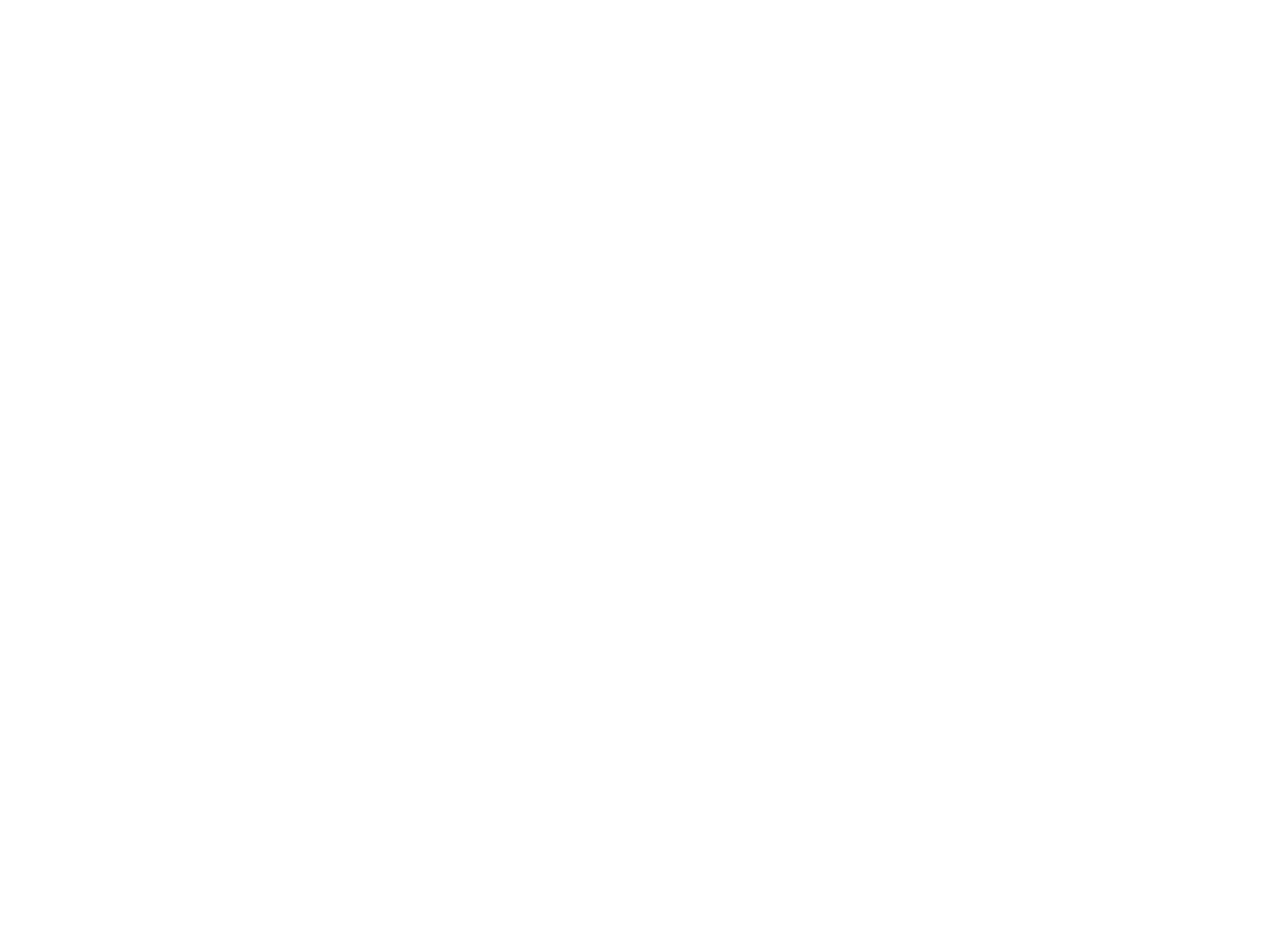
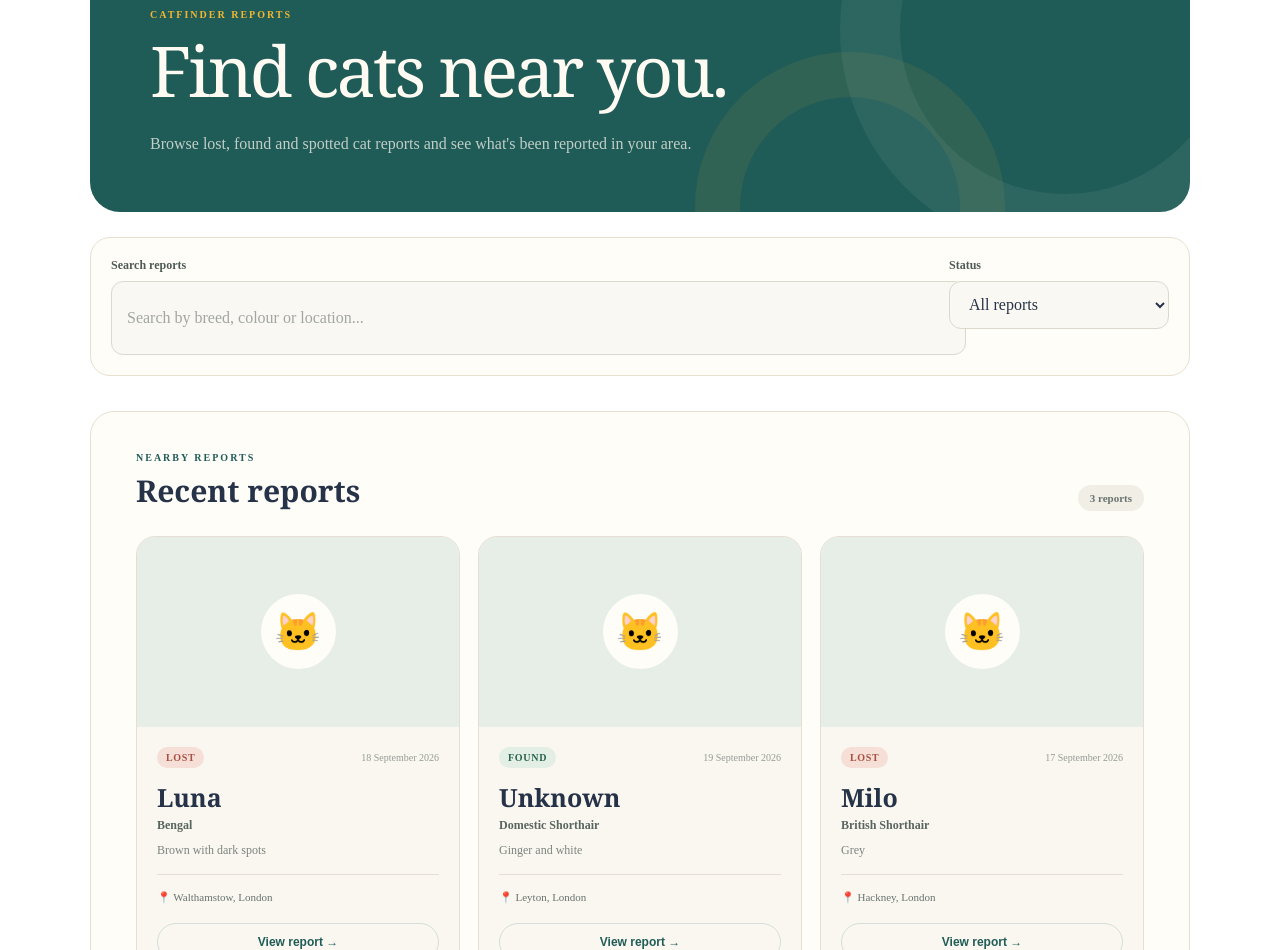
Before and after one commit to arjetabx/cat-finder, a React app in the folder frontend/: page /browse in a window 1280 px wide. Shown: the part 202-1152 px from the top of the page. Before the commit the page ends 800 px from the top, so only its background shows below. Built offline with nearby package versions, Linux system fonts and the light colour scheme; the HTML template or start-up script is replaced by a standard one.

Commit message:
updating ui- browse cats page

```diff
--- a/frontend/src/index.css
+++ b/frontend/src/index.css
@@ -1887,3 +1887,367 @@
 .nav-report-button:hover {
   background: #174c48;
 }
+
+/* =====================================================
+   BROWSE CATS PAGE
+===================================================== */
+
+.browse-page {
+  max-width: 1100px;
+  margin: 0 auto;
+  padding: 65px 6% 100px;
+}
+
+/* Header */
+
+.browse-header {
+  position: relative;
+  margin-bottom: 25px;
+  padding: 55px 60px;
+  overflow: hidden;
+  background: #205c57;
+  border-radius: 30px;
+  color: white;
+}
+
+.browse-header::before {
+  content: "";
+  position: absolute;
+  width: 330px;
+  height: 330px;
+  right: -100px;
+  top: -150px;
+  border: 60px solid rgba(255, 255, 255, 0.06);
+  border-radius: 50%;
+}
+
+.browse-header::after {
+  content: "";
+  position: absolute;
+  width: 220px;
+  height: 220px;
+  left: 55%;
+  bottom: -150px;
+  border: 45px solid rgba(242, 182, 50, 0.08);
+  border-radius: 50%;
+}
+
+.browse-header > * {
+  position: relative;
+  z-index: 2;
+}
+
+.browse-label {
+  margin: 0 0 16px;
+  color: #f2b632;
+  font-size: 10px;
+  font-weight: 800;
+  letter-spacing: 2px;
+}
+
+.browse-header h1 {
+  margin: 0;
+  color: #fffaf2;
+  font-family: Georgia, "Times New Roman", serif;
+  font-size: clamp(46px, 6vw, 70px);
+  font-weight: 500;
+  line-height: 0.98;
+  letter-spacing: -3px;
+}
+
+.browse-header > p:last-child {
+  max-width: 600px;
+  margin: 25px 0 0;
+  color: rgba(255, 250, 242, 0.72);
+  font-size: 16px;
+  line-height: 1.7;
+}
+
+/* Search + filters */
+
+.browse-controls {
+  display: grid;
+  grid-template-columns: 1fr 220px;
+  gap: 15px;
+  margin-bottom: 35px;
+  padding: 20px;
+  background: #fffdf8;
+  border: 1px solid #e8dfd1;
+  border-radius: 20px;
+}
+
+.search-box,
+.filter-box {
+  display: flex;
+  flex-direction: column;
+  gap: 8px;
+}
+
+.browse-controls label {
+  color: #4f5b56;
+  font-size: 12px;
+  font-weight: 700;
+}
+
+.browse-controls input,
+.browse-controls select {
+  width: 100%;
+  min-height: 48px;
+  padding: 12px 15px;
+  border: 1px solid #ddd8ce;
+  border-radius: 12px;
+  outline: none;
+  background: #faf8f3;
+  color: #253247;
+  font: inherit;
+}
+
+.browse-controls input::placeholder {
+  color: #a2a6a1;
+}
+
+.browse-controls input:focus,
+.browse-controls select:focus {
+  background: #fffdf8;
+  border-color: #205c57;
+  box-shadow: 0 0 0 4px rgba(32, 92, 87, 0.08);
+}
+
+/* Results */
+
+.browse-results {
+  padding: 40px 45px;
+  background: #fffdf8;
+  border: 1px solid #e8dfd1;
+  border-radius: 24px;
+}
+
+.results-heading {
+  display: flex;
+  align-items: flex-end;
+  justify-content: space-between;
+  margin-bottom: 25px;
+}
+
+.results-label {
+  margin: 0 0 7px;
+  color: #205c57;
+  font-size: 10px;
+  font-weight: 800;
+  letter-spacing: 2px;
+}
+
+.results-heading h2 {
+  margin: 0;
+  color: #253247;
+  font-family: Georgia, "Times New Roman", serif;
+  font-size: 30px;
+  font-weight: 600;
+}
+
+.results-heading > span {
+  padding: 7px 12px;
+  background: #f1eee6;
+  border-radius: 50px;
+  color: #68736e;
+  font-size: 11px;
+  font-weight: 700;
+}
+
+/* Cat cards */
+
+.cat-grid {
+  display: grid;
+  grid-template-columns: repeat(3, 1fr);
+  gap: 18px;
+}
+
+.cat-card {
+  overflow: hidden;
+  background: #faf7f0;
+  border: 1px solid #e5ded2;
+  border-radius: 19px;
+  transition:
+    transform 0.2s ease,
+    box-shadow 0.2s ease,
+    border-color 0.2s ease;
+}
+
+.cat-card:hover {
+  transform: translateY(-4px);
+  border-color: #c9d5cf;
+  box-shadow: 0 12px 30px rgba(37, 50, 71, 0.08);
+}
+
+/* Image placeholder */
+
+.cat-card-image {
+  height: 190px;
+  display: flex;
+  align-items: center;
+  justify-content: center;
+  background: #e7eee8;
+}
+
+.cat-card-image span {
+  width: 75px;
+  height: 75px;
+  display: flex;
+  align-items: center;
+  justify-content: center;
+  background: #fffdf8;
+  border-radius: 50%;
+  font-size: 38px;
+}
+
+/* Card content */
+
+.cat-card-content {
+  padding: 20px;
+}
+
+.cat-card-top {
+  display: flex;
+  align-items: center;
+  justify-content: space-between;
+  gap: 10px;
+  margin-bottom: 12px;
+}
+
+.status {
+  display: inline-flex;
+  padding: 5px 9px;
+  border-radius: 50px;
+  font-size: 10px;
+  font-weight: 800;
+  text-transform: uppercase;
+  letter-spacing: 0.7px;
+}
+
+.status-lost {
+  background: #f5dfd7;
+  color: #a74f40;
+}
+
+.status-found {
+  background: #e3eee5;
+  color: #28634f;
+}
+
+.status-spotted {
+  background: #f4e8c8;
+  color: #87661b;
+}
+
+.cat-date {
+  color: #969b96;
+  font-size: 10px;
+}
+
+.cat-card h3 {
+  margin: 0 0 4px;
+  color: #253247;
+  font-family: Georgia, "Times New Roman", serif;
+  font-size: 25px;
+  font-weight: 600;
+}
+
+.cat-breed {
+  margin: 0 0 8px;
+  color: #59655f;
+  font-size: 12px;
+  font-weight: 600;
+}
+
+.cat-colour {
+  margin: 0 0 15px;
+  color: #7c847f;
+  font-size: 12px;
+  line-height: 1.5;
+}
+
+.cat-location {
+  margin: 0 0 18px;
+  padding-top: 14px;
+  border-top: 1px solid #e5ded2;
+  color: #68736e;
+  font-size: 11px;
+  line-height: 1.5;
+}
+
+/* View report */
+
+.view-report-button {
+  width: 100%;
+  padding: 11px 15px;
+  border: 1px solid #d4ddd8;
+  border-radius: 50px;
+  background: transparent;
+  color: #205c57;
+  font-size: 12px;
+  font-weight: 800;
+  cursor: pointer;
+  transition:
+    background 0.2s ease,
+    color 0.2s ease,
+    transform 0.2s ease;
+}
+
+.view-report-button:hover {
+  background: #205c57;
+  color: white;
+  transform: translateY(-1px);
+}
+
+/* Mobile */
+
+@media (max-width: 850px) {
+  .browse-page {
+    padding: 40px 5% 70px;
+  }
+
+  .browse-header {
+    padding: 45px 35px;
+  }
+
+  .browse-controls {
+    grid-template-columns: 1fr;
+  }
+
+  .cat-grid {
+    grid-template-columns: 1fr 1fr;
+  }
+
+  .browse-results {
+    padding: 30px 25px;
+  }
+}
+
+@media (max-width: 600px) {
+  .browse-header {
+    padding: 35px 23px;
+  }
+
+  .browse-header h1 {
+    font-size: 44px;
+    letter-spacing: -2px;
+  }
+
+  .browse-results {
+    padding: 25px 20px;
+  }
+
+  .results-heading {
+    align-items: flex-start;
+    gap: 15px;
+    flex-direction: column;
+  }
+
+  .cat-grid {
+    grid-template-columns: 1fr;
+  }
+
+  .cat-card-image {
+    height: 210px;
+  }
+}
--- a/frontend/src/pages/BrowseCats.jsx
+++ b/frontend/src/pages/BrowseCats.jsx
@@ -1,8 +1,114 @@
 function BrowseCats() {
+    const cats = [
+      {
+        id: 1,
+        name: 'Luna',
+        status: 'Lost',
+        breed: 'Bengal',
+        colour: 'Brown with dark spots',
+        location: 'Walthamstow, London',
+        date: '18 September 2026',
+      },
+      {
+        id: 2,
+        name: 'Unknown',
+        status: 'Found',
+        breed: 'Domestic Shorthair',
+        colour: 'Ginger and white',
+        location: 'Leyton, London',
+        date: '19 September 2026',
+      },
+      {
+        id: 3,
+        name: 'Milo',
+        status: 'Lost',
+        breed: 'British Shorthair',
+        colour: 'Grey',
+        location: 'Hackney, London',
+        date: '17 September 2026',
+      },
+    ]
+
     return (
-      <main>
-        <h1>Browse Cats</h1>
-        <p>View lost and found cat reports near you.</p>
+      <main className="browse-page">
+        <section className="browse-header">
+          <p className="browse-label">CATFINDER REPORTS</p>
+
+          <h1>Find cats near you.</h1>
+
+          <p>
+            Browse lost, found and spotted cat reports and see what's been
+            reported in your area.
+          </p>
+        </section>
+
+        <section className="browse-controls">
+          <div className="search-box">
+            <label htmlFor="cat-search">Search reports</label>
+
+            <input
+              id="cat-search"
+              type="text"
+              placeholder="Search by breed, colour or location..."
+            />
+          </div>
+
+          <div className="filter-box">
+            <label htmlFor="status-filter">Status</label>
+
+            <select id="status-filter">
+              <option value="all">All reports</option>
+              <option value="lost">Lost</option>
+              <option value="found">Found</option>
+              <option value="spotted">Spotted</option>
+            </select>
+          </div>
+        </section>
+
+        <section className="browse-results">
+          <div className="results-heading">
+            <div>
+              <p className="results-label">NEARBY REPORTS</p>
+              <h2>Recent reports</h2>
+            </div>
+
+            <span>{cats.length} reports</span>
+          </div>
+
+          <div className="cat-grid">
+            {cats.map((cat) => (
+              <article className="cat-card" key={cat.id}>
+                <div className="cat-card-image">
+                  <span>🐱</span>
+                </div>
+
+                <div className="cat-card-content">
+                  <div className="cat-card-top">
+                    <span className={`status status-${cat.status.toLowerCase()}`}>
+                      {cat.status}
+                    </span>
+
+                    <span className="cat-date">{cat.date}</span>
+                  </div>
+
+                  <h3>{cat.name}</h3>
+
+                  <p className="cat-breed">{cat.breed}</p>
+
+                  <p className="cat-colour">{cat.colour}</p>
+
+                  <p className="cat-location">
+                    📍 {cat.location}
+                  </p>
+
+                  <button className="view-report-button">
+                    View report →
+                  </button>
+                </div>
+              </article>
+            ))}
+          </div>
+        </section>
       </main>
     )
   }
```
